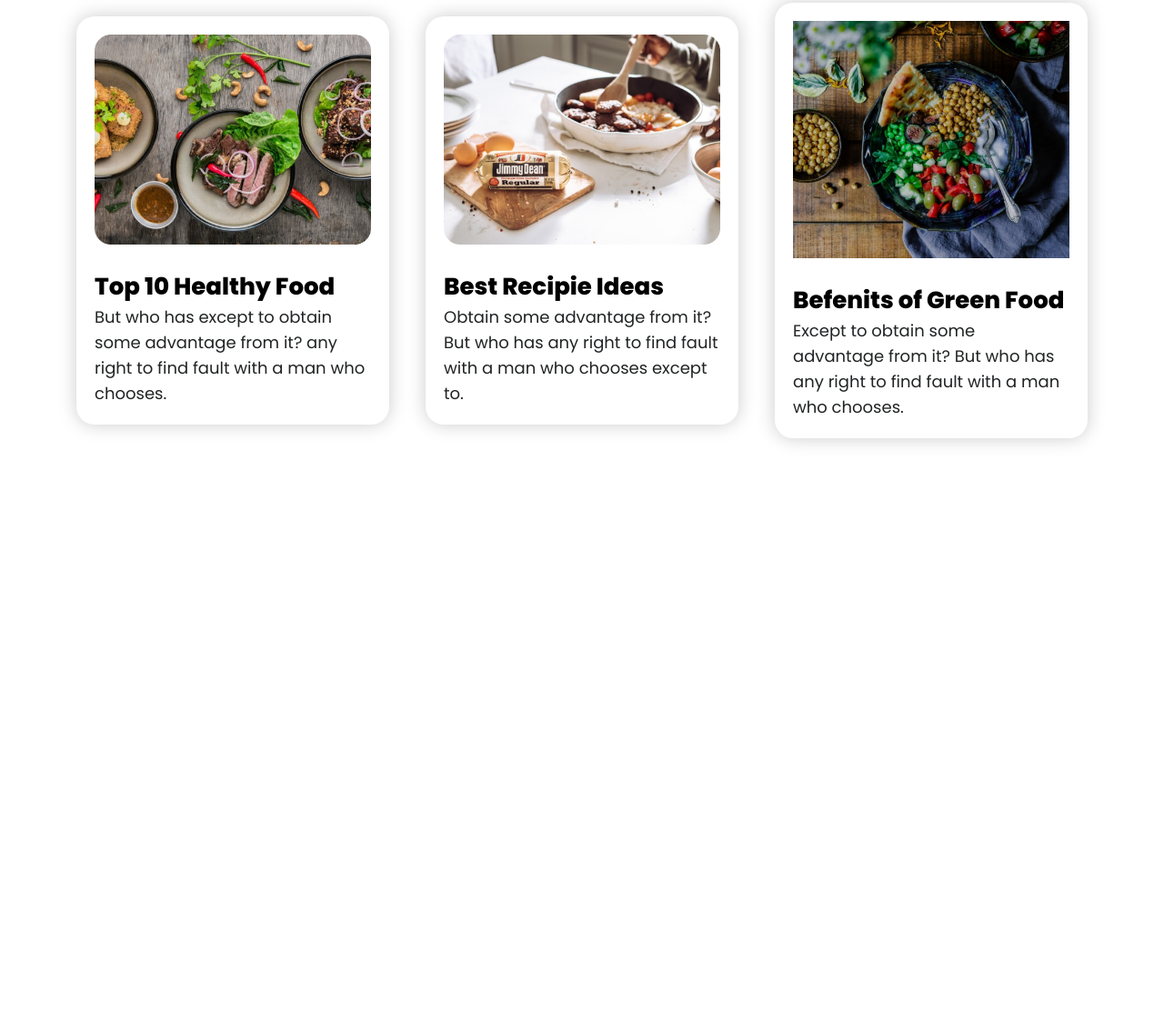
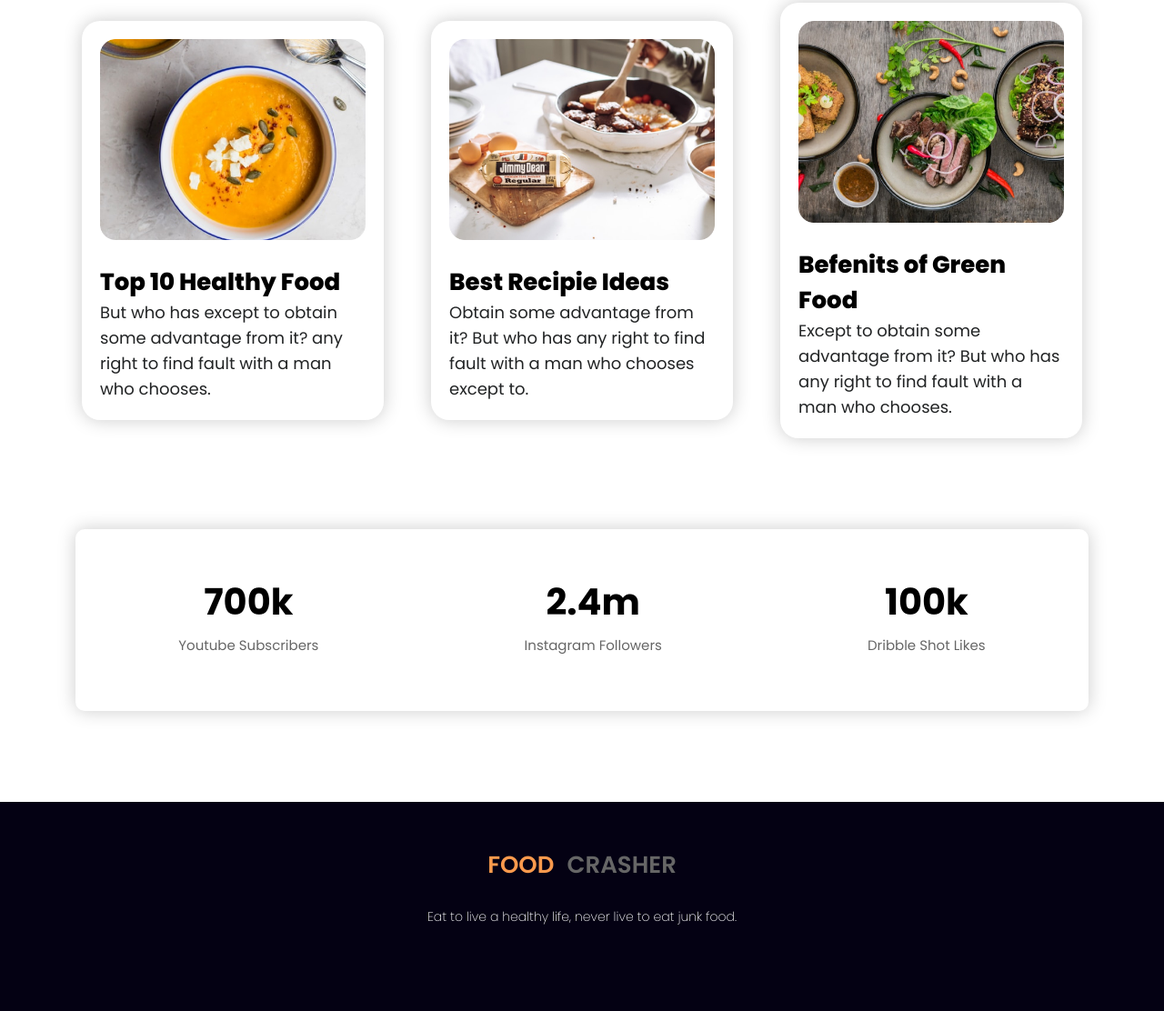
Before and after one commit to hamunna/portfolio-milestone-assignment, a plain HTML site: page index.html in a window 1280 px wide. Shown: the part 1662-2774 px from the top of the page at 91% size. Before the commit the page ends 2244 px from the top, so only its background shows below. Drawn offline with Linux system fonts and the light colour scheme.

```diff
--- a/index.html
+++ b/index.html
@@ -20,7 +20,7 @@
     <section class="flex-display" id="header-part">
         <div class="container">
             <div class="half-width" id="header-contents">
-                <h1><span class="primary-color">Fooding </span>Or Coding, We Always Care Your Health</h1>
+                <h1><span class="primary-color">Fooding </span>Or Coding, Food Crasher Care Your Health</h1>
                 <p class="primary-white-space">Your healthy diet is our concern, we always promise that we never let you down nven if you are fat!</p>
                 <a href="#" class="btn">Order Food</a>
             </div>
@@ -54,7 +54,7 @@
 
             <!-- Post-1 -->
             <div class="single-post">
-                <img src="images/recipie-1.jpg" alt="recipie-1">
+                <img src="images/recipie-1.png" alt="recipie-1">
                 <h3>Top 10 Healthy Food</h3>
                 <p>But who has  except to obtain some advantage from it? any right to find fault with a man who chooses.</p>
             </div>
@@ -68,12 +68,38 @@
 
             <!-- Post-3 -->
             <div class="single-post">
-                <img src="images/recipie-3.png" alt="recipie-3">
+                <img src="images/recipie-3.jpg" alt="recipie-3">
                 <h3>Befenits of Green Food</h3>
                 <p>Except to obtain some advantage from it? But who has any right to find fault with a man who chooses.</p>
             </div>
         </div>
+    </section><!-- Recipies Part END -->
+
+    <section class="flex-display" id="social-count-box">
+
+        <div class="social-numbers">
+            <h3 class="social-title">700k</h3>
+            <p><small>Youtube Subscribers</small></p>
+        </div>
+
+        <div class="social-numbers">
+            <h3 class="social-title">2.4m</h3>
+            <p><small>Instagram Followers</small></p>
+        </div>
+
+        <div class="social-numbers">
+            <h3 class="social-title">100k</h3>
+            <p><small>Dribble Shot Likes</small></p>
+        </div>
+
     </section>
+
+    <!-- Footer Section Start -->
+    <footer>
+        <h3 class="foot-title"><spna class="primary-color">Food </spna>Crasher</h3>
+        <p>Eat to live a healthy life, never live to eat junk food.</p>
+    </footer>
+    <!-- Footer Section END -->
 
 </body>
 </html>
--- a/style.css
+++ b/style.css
@@ -43,13 +43,14 @@ p {
 }
 
 .btn {
-    padding: 14px 20px;
+    padding: 16px 40px;
     border-radius: 40px;
     background-image: linear-gradient(90deg, #fb9a4d 40%, #fe492e);
     text-decoration: none;
     color: #fff;
     font-weight: 500;
     font-size: 14px;
+    box-shadow: 0 0 10px #ff9888;
 }
 
 .primary-white-space {
@@ -120,7 +121,7 @@ p {
     box-shadow: 0 0 20px #ccc;
     padding: 20px;
     text-align: left;
-    margin: auto 20px;
+    margin: auto 26px;
 }
 
 .single-post img {
@@ -137,3 +138,49 @@ p {
 }
 
 /* Recipie Part END here... */
+
+#social-count-box {
+    height: 200px;
+    width: 87%;
+    border-radius: 10px;
+    box-shadow: 0 0 20px #ccc;
+    margin: auto;
+    margin-bottom: 100px;
+}
+
+.social-numbers {
+    display: inline-block;
+    text-align: center;
+    margin-top: 50px;
+}
+
+.social-title {
+    font-size: 40px;
+    font-weight: 700;
+}
+
+
+
+
+/* ----------------------------- */
+footer {
+    height:180px;
+    width: 100%;
+    background: #040113;
+    text-align: center;
+    padding-top: 50px;
+}
+
+.foot-title {
+    text-transform: uppercase;
+    font-weight: 600;
+    color: #666;
+    margin-bottom: 20px;
+    word-spacing: 8px;
+}
+
+footer p {
+    color: #fff;
+    font-weight: 200;
+    font-size: 14px;
+}
```
Also changed, not shown: images/recipie-1.png (added), images/recipie-3.jpg (renamed from images/recipie-1.jpg), images/recipie-3.png (deleted).
